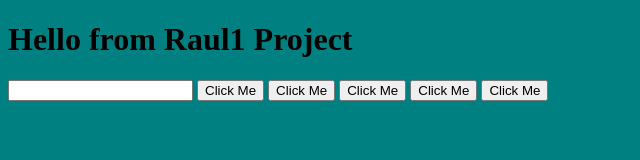
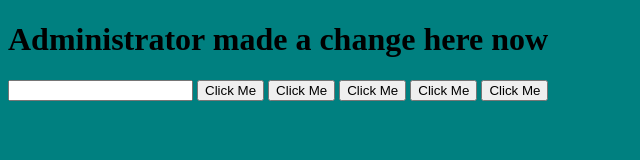
Before and after one commit to Audiofly92/Test-1, a website: page index.html in a window 1280 px wide. Shown: the whole page, without its empty margins (0-640 px from the left). Drawn offline with nearby package versions, Linux system fonts and the light colour scheme.

Commit message:
administrator chages

```diff
--- a/index.html
+++ b/index.html
@@ -7,7 +7,7 @@
     <link rel="stylesheet" href="styles.css">
 </head>
 <body>
-    <h1>Hello from Raul1 Project</h1>
+    <h1>Administrator made a change here now</h1>
     <input type="text" >
 
     <button>Click Me</button>
```
